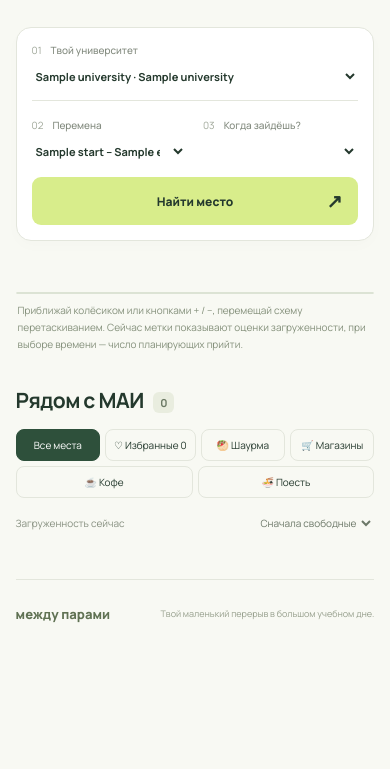
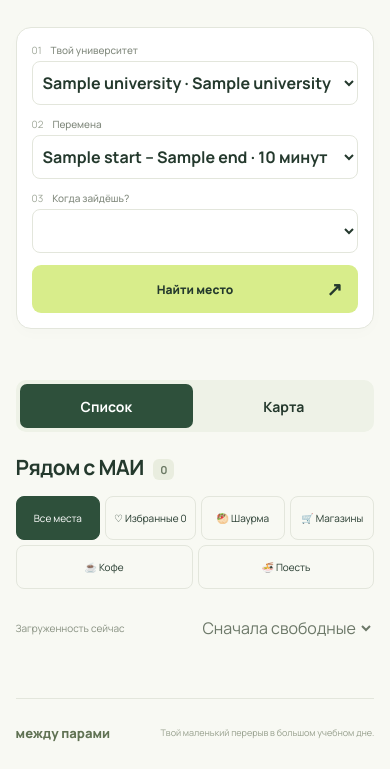
Before and after one commit to levkorr/MAI_COURSE1_UNIFOOD, a Flask app: template templates/index.html in a window 390 px wide. Shown: the part 75-844 px from the top of the page. Run offline with Flask 3, Linux system fonts and the light colour scheme; the template is opened without the code that fills it: most values are stand-ins (such as "Sample title", 1, 10 or a date in 2020); lists and menus that the app fills with data are empty.

Commit message:
Add responsive mobile layout

```diff
--- a/static/app.js
+++ b/static/app.js
@@ -1,7 +1,18 @@
 const $ = s => document.querySelector(s);
 const escapeHTML = v => String(v).replace(/[&<>"']/g, c => ({'&':'&amp;','<':'&lt;','>':'&gt;','"':'&quot;',"'":'&#39;'}[c]));
 let selectedMapId = null;
-let schematicMap, mapMarkers, visibleMapPlaces = [];
+let schematicMap, mapMarkers, resizeMap, visibleMapPlaces = [];
+const mobileLayout = matchMedia('(max-width: 730px)');
+const viewButtons = document.querySelectorAll('[data-view]');
+
+function setWorkspaceView(view) {
+ const workspace = $('#workspace');
+ if (view !== workspace.dataset.view && view === 'list') schematicMap?.closePopup();
+ workspace.dataset.view = view;
+ viewButtons.forEach(button => button.setAttribute('aria-pressed', String(button.dataset.view === view)));
+ if (view === 'map') resizeMap?.();
+}
+
 const universities=JSON.parse($('#university-data').textContent);
 let university='mai', mapResizeObserver;
 let ORIGIN={lat:universities[university].campus[0],lon:universities[university].campus[1]};
@@ -63,6 +74,7 @@ async function submitCheckIn(event){
 }
 function initMap(){
  mapResizeObserver?.disconnect();if(schematicMap)schematicMap.remove();schematicMap=null;mapMarkers=null;
+ resizeMap = null;
  $('#check-in')?.remove();
  const dialog=document.createElement('dialog');dialog.id='check-in';
  dialog.innerHTML=`<button class="check-in-close" type="button" aria-label="Закрыть отметку">×</button><div class="check-in-eyebrow">ПОМОГИ ДРУГИМ СТУДЕНТАМ</div><h2>Я здесь</h2><p id="check-in-name"></p><form id="check-in-form"><fieldset><legend>Сколько людей сейчас в заведении?</legend><div class="people-options">${['0-5','5-10','10-15','15-20'].map(range=>`<label><input type="radio" name="people_range" value="${range}" required><span>${range.replace('-','–')}<small>человек</small></span></label>`).join('')}</div></fieldset><p class="check-in-note">Примерной оценки достаточно. Оценка учитывается в загруженности 30 минут. Процент — средняя оценка числа людей относительно 20 посетителей.</p><button id="check-in-submit" class="check-in-primary" type="submit">Поделиться</button><p id="check-in-status" role="status" aria-live="polite"></p></form>`;
@@ -77,7 +89,10 @@ function initMap(){
  schematicMap=L.map('schematic-view',{crs:L.CRS.Simple,minZoom:-5,maxBounds:bounds,maxBoundsViscosity:1,maxZoom:2,zoomSnap:0.1,zoomDelta:0.25,scrollWheelZoom:true,wheelDebounceTime:40,wheelPxPerZoomLevel:180,zoomAnimation:true,zoomAnimationThreshold:4,markerZoomAnimation:true,fadeAnimation:false,inertia:true,attributionControl:false});
  L.imageOverlay('/static/'+universities[university].map+'?v=universities',bounds,{interactive:false}).addTo(schematicMap);
  const resetView=()=>{schematicMap.invalidateSize();schematicMap.setMinZoom(-5);const zoom=schematicMap.getBoundsZoom(bounds);schematicMap.setMinZoom(zoom);schematicMap.fitBounds(bounds,{animate:false});};
- resetView();
+ const mapView = $('#schematic-view');
+ let needsFit = !mapView.clientWidth;
+ if (!needsFit) resetView();
+ else schematicMap.setView(bounds.getCenter(), -2);
  L.marker([500,500],{icon:L.divIcon({className:'campus-map-icon',html:`<span>✦</span><b>${universities[university].origin_label}</b>`,iconSize:[39,39],iconAnchor:[19.5,19.5]}),zIndexOffset:1000,title:universities[university].origin_label}).addTo(schematicMap);
  mapMarkers=L.layerGroup().addTo(schematicMap);
  const reset=L.control({position:'topright'});
@@ -85,14 +100,27 @@ function initMap(){
  schematicMap.zoomControl.setPosition('topright');
  schematicMap.zoomControl._zoomInButton.setAttribute('aria-label','Приблизить схему');
  schematicMap.zoomControl._zoomOutButton.setAttribute('aria-label','Отдалить схему');
- let firstResize=true;
- mapResizeObserver=new ResizeObserver(()=>{schematicMap.invalidateSize();schematicMap.setMinZoom(-5);const zoom=schematicMap.getBoundsZoom(bounds);schematicMap.setMinZoom(zoom);if(firstResize){schematicMap.fitBounds(bounds,{animate:false});firstResize=false;}});mapResizeObserver.observe($('#schematic-view'));
+ resizeMap = () => {
+  if (!mapView.clientWidth || !mapView.clientHeight) return;
+  if (needsFit) {
+   needsFit = false;
+   resetView();
+   return;
+  }
+  schematicMap.invalidateSize({ pan: false });
+  schematicMap.setMinZoom(-5);
+  schematicMap.setMinZoom(schematicMap.getBoundsZoom(bounds));
+ };
+ mapResizeObserver = new ResizeObserver(resizeMap);
+ mapResizeObserver.observe(mapView);
 }
 function locate(id){
  selectedMapId=id;
  const p=places.find(p=>p.id===id);
  renderMap(visibleMapPlaces);
- if(p&&schematicMap)schematicMap.flyTo(mapPoint(p).point,Math.max(schematicMap.getZoom(),0.5),{duration:0.35});
+ if(p&&schematicMap&&$('#schematic-view').clientWidth){
+  schematicMap.flyTo(mapPoint(p).point,Math.max(schematicMap.getZoom(),0.5),{duration:0.35});
+ }
  document.querySelectorAll('.card').forEach(card=>card.classList.toggle('map-selected',card.querySelector('[data-locate]')?.dataset.locate===id));
 }
 function renderMap(list){
@@ -152,7 +180,14 @@ function render(){
  $('#count').textContent=list.length;$('#fav-count').textContent=saved.size;$('#empty').hidden=!!list.length;
  $('#cards').innerHTML=list.map(p=>`<article class="card"><div class="card-top"><div class="place-icon">${p.icon}</div><div><button class="place-title" data-detail="${p.id}">${escapeHTML(p.name)} ↗</button><div class="place-meta">${p.label} · ≈ ${p.walk} мин пешком</div></div><button class="heart ${saved.has(p.id)?'saved':''}" data-save="${p.id}" aria-label="${saved.has(p.id)?'Удалить из':'Добавить в'} избранное" aria-pressed="${saved.has(p.id)}">${saved.has(p.id)?'♥':'♡'}</button></div><div class="card-bottom"><span class="badge ${p.tone}"><i></i>${p.status}</span><button class="locate-place" data-locate="${p.id}" aria-label="Показать ${escapeHTML(p.name)} на схеме">На схеме ↗</button><span class="wait">${planned()?`${dayLabel()} около ${loadedTime}`:p.report_count?`≈ ${p.people} чел. сейчас`:'Число людей неизвестно'}</span>${planned()?`<button class="check-in-trigger" data-plan="${p.id}" ${actionDisabled(p)}>${actionLabel(p)}</button>`:`<span class="load">${p.report_count?p.load+'%':'Нет оценок'}</span>`}</div>${reportSummary(p)}</article>`).join('');
  renderMap(list);
- document.querySelectorAll('[data-locate]').forEach(b=>b.onclick=()=>locate(b.dataset.locate));
+ document.querySelectorAll('[data-locate]').forEach(button => button.onclick = () => {
+  if (mobileLayout.matches) {
+   setWorkspaceView('map');
+   $('#show-map').focus();
+   $('#workspace-switch').scrollIntoView({ block: 'nearest' });
+  }
+  locate(button.dataset.locate);
+ });
  document.querySelectorAll('[data-save]').forEach(b=>b.onclick=()=>save(b.dataset.save));
  document.querySelectorAll('[data-detail]').forEach(b=>b.onclick=()=>details(b.dataset.detail));
  document.querySelectorAll('[data-plan]').forEach(b=>b.onclick=()=>updatePlan(b.dataset.plan));
@@ -181,4 +216,5 @@ async function load(){
 }
 $('#break').onchange=()=>{setTimes();load();};$('#time').onchange=load;$('#visit-date').onchange=load;$('#search').onclick=load;$('#sort').onchange=render;document.querySelectorAll('[data-category]').forEach(b=>b.onclick=()=>{category=b.dataset.category;document.querySelectorAll('[data-category]').forEach(c=>{c.classList.toggle('selected',b===c);c.setAttribute('aria-pressed',b===c);});render();});$('#close-dialog').onclick=()=>$('#detail').close();$('#detail').onclick=e=>{if(e.target===$('#detail'))$('#detail').close();};initMap();setBreaks();load();
 
+viewButtons.forEach(button => button.addEventListener('click', () => setWorkspaceView(button.dataset.view)));
 setInterval(()=>{if(!document.hidden && !document.querySelector("dialog[open]"))load();},60000);
--- a/static/style.css
+++ b/static/style.css
@@ -24,3 +24,139 @@
 h2 .heading-label{font-size:inherit;vertical-align:baseline;margin:0;border-radius:0;padding:0;background:none;color:inherit}
 .search{position:relative;display:grid;place-items:center;text-align:center;padding:0 42px}.search span{position:absolute;right:16px;top:50%;transform:translateY(-50%);padding-left:0}
 #plan-day:not([hidden]){display:flex;align-items:center;flex-wrap:wrap;gap:12px;margin:-18px 0 30px;font-size:12px}#visit-date{border:1px solid var(--line);border-radius:8px;padding:8px 12px;background:white}#plan-day-note{color:#956b2a;font-size:11px}.check-in-trigger:disabled,#detail-check-in:disabled{cursor:default;opacity:.55}
+
+.workspace-switch {
+  display: none;
+}
+
+@media (max-width: 730px) {
+  .workspace-switch {
+    display: grid;
+    grid-template-columns: repeat(2, minmax(0, 1fr));
+    gap: 4px;
+    padding: 4px;
+    margin-bottom: 16px;
+    background: #eef2e7;
+    border-radius: 10px;
+  }
+
+  .workspace-switch button {
+    border: 0;
+    border-radius: 7px;
+    background: transparent;
+    font-weight: 700;
+  }
+
+  .workspace-switch button[aria-pressed="true"] {
+    background: #2e503b;
+    color: white;
+  }
+
+  #workspace[data-view="list"] #place-map,
+  #workspace[data-view="map"] #place-results {
+    display: none;
+  }
+
+  #workspace > * {
+    min-width: 0;
+  }
+
+  .planner {
+    display: grid;
+    grid-template-columns: repeat(2, minmax(0, 1fr));
+    gap: 12px;
+  }
+
+  .planner label,
+  .planner label:first-child {
+    width: auto;
+    padding: 0;
+    border: 0;
+  }
+
+  .planner label:first-child {
+    grid-column: 1 / -1;
+  }
+
+  .planner label > span {
+    margin-bottom: 4px;
+  }
+
+  .planner select,
+  #visit-date,
+  .result-meta select {
+    font-size: 16px;
+  }
+
+  .planner select {
+    border: 1px solid var(--line);
+    border-radius: 8px;
+    padding-inline: 6px;
+  }
+
+  .workspace-switch button,
+  .planner select,
+  #visit-date,
+  .result-meta select,
+  .filters button,
+  .place-title,
+  .heart,
+  .locate-place,
+  .map-place-detail,
+  .check-in-trigger,
+  .check-in-primary,
+  #close-dialog,
+  .check-in-close,
+  .map-reset {
+    min-height: 44px;
+  }
+
+  .heart,
+  #close-dialog,
+  .check-in-close {
+    min-width: 44px;
+  }
+
+  .heart {
+    flex-shrink: 0;
+  }
+
+  .card-top > div:nth-child(2),
+  .map-selection > div:nth-child(2) {
+    min-width: 0;
+    overflow-wrap: anywhere;
+  }
+
+  .result-meta {
+    flex-wrap: wrap;
+    gap: 4px 12px;
+  }
+
+  .result-meta select {
+    max-width: 100%;
+  }
+
+  #map .leaflet-control-zoom a {
+    width: 44px;
+    height: 44px;
+    line-height: 44px;
+  }
+
+  #detail,
+  #check-in {
+    max-height: calc(100dvh - 24px);
+    overflow: auto;
+    overflow-wrap: anywhere;
+    padding: 24px 16px 16px;
+  }
+
+  .people-options {
+    grid-template-columns: repeat(2, minmax(0, 1fr));
+  }
+}
+
+@media (max-width: 390px) {
+  .planner {
+    grid-template-columns: minmax(0, 1fr);
+  }
+}
--- a/templates/index.html
+++ b/templates/index.html
@@ -1,13 +1,18 @@
 <!DOCTYPE html>
 <html lang="ru">
-<head><meta charset="UTF-8"><meta name="viewport" content="width=device-width, initial-scale=1"><link rel="stylesheet" href="/static/vendor/leaflet.css"><title>Между парами — места рядом с вузом</title><link rel="stylesheet" href="{{ url_for('static', filename='style.css') }}?v=plan-dates"></head>
+<head><meta charset="UTF-8"><meta name="viewport" content="width=device-width, initial-scale=1"><link rel="stylesheet" href="/static/vendor/leaflet.css"><title>Между парами — места рядом с вузом</title><link rel="stylesheet" href="{{ url_for('static', filename='style.css') }}?v=mobile-responsive"></head>
 <body>
 <header><a class="brand" href="/" aria-label="Между парами, главная"><span class="logo">м<span>п</span></span>между парами<span class="beta">бета</span></a><div class="student"><span class="online"></span> Для студентов <span class="avatar">М</span></div></header>
 <main id="explore">
 <section class="planner" aria-label="План посещения"><label><span>01 <b>Твой университет</b></span><select id="university">{% for key, university in universities.items() %}<option value="{{ key }}">{{ university.name }} · {{ university.title }}</option>{% endfor %}</select></label><label><span>02 <b>Перемена</b></span><select id="break">{% for period in breaks %}<option value="{{ loop.index0 }}" {% if loop.index0 == 1 %}selected{% endif %}>{{ period.start }} – {{ period.end }} · {{ period.duration }} минут</option>{% endfor %}</select></label><label><span>03 <b>Когда зайдёшь?</b></span><select id="time"></select></label><button class="search" id="search">Найти место <span>↗</span></button></section>
 <div id="plan-day" hidden><label for="visit-date">День посещения</label><select id="visit-date"><option value="{{ today }}">Сегодня</option><option value="{{ tomorrow }}">Завтра</option></select><span id="plan-day-note"></span></div>
-<p id="plan-status" role="status" aria-live="polite"></p><div class="workspace"><section class="results"><div class="results-heading"><h2><span id="university-heading" class="heading-label">Рядом с МАИ</span> <span id="count">0</span></h2><span>↗ Около 10 минут от вуза</span></div><div class="filters" aria-label="Тип заведения"><button class="selected" data-category="all" aria-pressed="true">Все места</button><button id="favorites" data-category="favorites" aria-pressed="false">♡ Избранные <span id="fav-count">0</span></button><button data-category="shawarma">🥙 Шаурма</button><button data-category="market">🛒 Магазины</button><button data-category="coffee">☕ Кофе</button><button data-category="food">🍜 Поесть</button></div><div class="result-meta"><span id="result-label">Загруженность сейчас</span><select id="sort" aria-label="Сортировка"><option value="load">Сначала свободные</option><option value="walk">Сначала ближайшие</option></select></div><div id="cards" aria-live="polite"></div><div id="empty" hidden>Пока ничего нет. Добавь понравившееся место в избранное ♡</div></section>
-<aside><div class="map" id="map" aria-label="Карта заведений рядом с вузом"></div><div class="map-caption">Приближай колёсиком или кнопками + / −, перемещай схему перетаскиванием. Сейчас метки показывают оценки загруженности, при выборе времени — число планирующих прийти.</div><section class="insight"><span class="spark">✧</span><div><h3>Перемена без ожидания</h3><p id="tip">Выбирай зелёные места — больше времени останется на себя.</p></div></section><div class="disclaimer"><span>ⓘ</span><p>Реальные места из OpenStreetMap: сведения могут быть неполными. Сейчас — примерное число посетителей по оценкам за 30 минут. При выборе времени — планы пользователей на сегодня, ±5 минут. Планы не гарантируют фактическую посещаемость.</p></div></aside></div>
+<p id="plan-status" role="status" aria-live="polite"></p>
+<div class="workspace-switch" id="workspace-switch" role="group" aria-label="Вид заведений">
+  <button type="button" data-view="list" aria-controls="place-results" aria-pressed="true">Список</button>
+  <button type="button" data-view="map" id="show-map" aria-controls="place-map" aria-pressed="false">Карта</button>
+</div>
+<div class="workspace" id="workspace" data-view="list"><section class="results" id="place-results"><div class="results-heading"><h2><span id="university-heading" class="heading-label">Рядом с МАИ</span> <span id="count">0</span></h2><span>↗ Около 10 минут от вуза</span></div><div class="filters" aria-label="Тип заведения"><button class="selected" data-category="all" aria-pressed="true">Все места</button><button id="favorites" data-category="favorites" aria-pressed="false">♡ Избранные <span id="fav-count">0</span></button><button data-category="shawarma">🥙 Шаурма</button><button data-category="market">🛒 Магазины</button><button data-category="coffee">☕ Кофе</button><button data-category="food">🍜 Поесть</button></div><div class="result-meta"><span id="result-label">Загруженность сейчас</span><select id="sort" aria-label="Сортировка"><option value="load">Сначала свободные</option><option value="walk">Сначала ближайшие</option></select></div><div id="cards" aria-live="polite"></div><div id="empty" hidden>Пока ничего нет. Добавь понравившееся место в избранное ♡</div></section>
+<aside id="place-map"><div class="map" id="map" aria-label="Карта заведений рядом с вузом"></div><div class="map-caption">Приближай колёсиком или кнопками + / −, перемещай схему перетаскиванием. Сейчас метки показывают оценки загруженности, при выборе времени — число планирующих прийти.</div><section class="insight"><span class="spark">✧</span><div><h3>Перемена без ожидания</h3><p id="tip">Выбирай зелёные места — больше времени останется на себя.</p></div></section><div class="disclaimer"><span>ⓘ</span><p>Реальные места из OpenStreetMap: сведения могут быть неполными. Сейчас — примерное число посетителей по оценкам за 30 минут. При выборе времени — планы пользователей на сегодня, ±5 минут. Планы не гарантируют фактическую посещаемость.</p></div></aside></div>
 <footer><a class="footer-brand" href="/">между парами</a><span>Твой маленький перерыв в большом учебном дне.</span><span>Сделано для студентов ↗</span></footer></main>
 <dialog id="detail"><button id="close-dialog" aria-label="Закрыть">×</button><div id="detail-content"></div></dialog>
-<script id="university-data" type="application/json">{{ universities | tojson }}</script><script id="break-data" type="application/json">{{ breaks | tojson }}</script><script src="/static/vendor/leaflet.js"></script><script src="{{ url_for('static', filename='app.js') }}?v=plan-dates"></script></body></html>
+<script id="university-data" type="application/json">{{ universities | tojson }}</script><script id="break-data" type="application/json">{{ breaks | tojson }}</script><script src="/static/vendor/leaflet.js"></script><script src="{{ url_for('static', filename='app.js') }}?v=mobile-responsive"></script></body></html>
```
Also changed, not shown: docs/feat-mobile-responsive/execution.md (added, +18 -0 lines), docs/feat-mobile-responsive/intent.md (added, +26 -0 lines), docs/feat-mobile-responsive/plan.md (added, +13 -0 lines), docs/feat-mobile-responsive/review.md (added, +24 -0 lines), docs/feat-mobile-responsive/spec.md (added, +17 -0 lines), docs/feat-mobile-responsive/tickets/T01.md (added, +11 -0 lines), docs/feat-mobile-responsive/tickets/T02.md (added, +9 -0 lines), docs/sdlc/project.md (added, +33 -0 lines).
